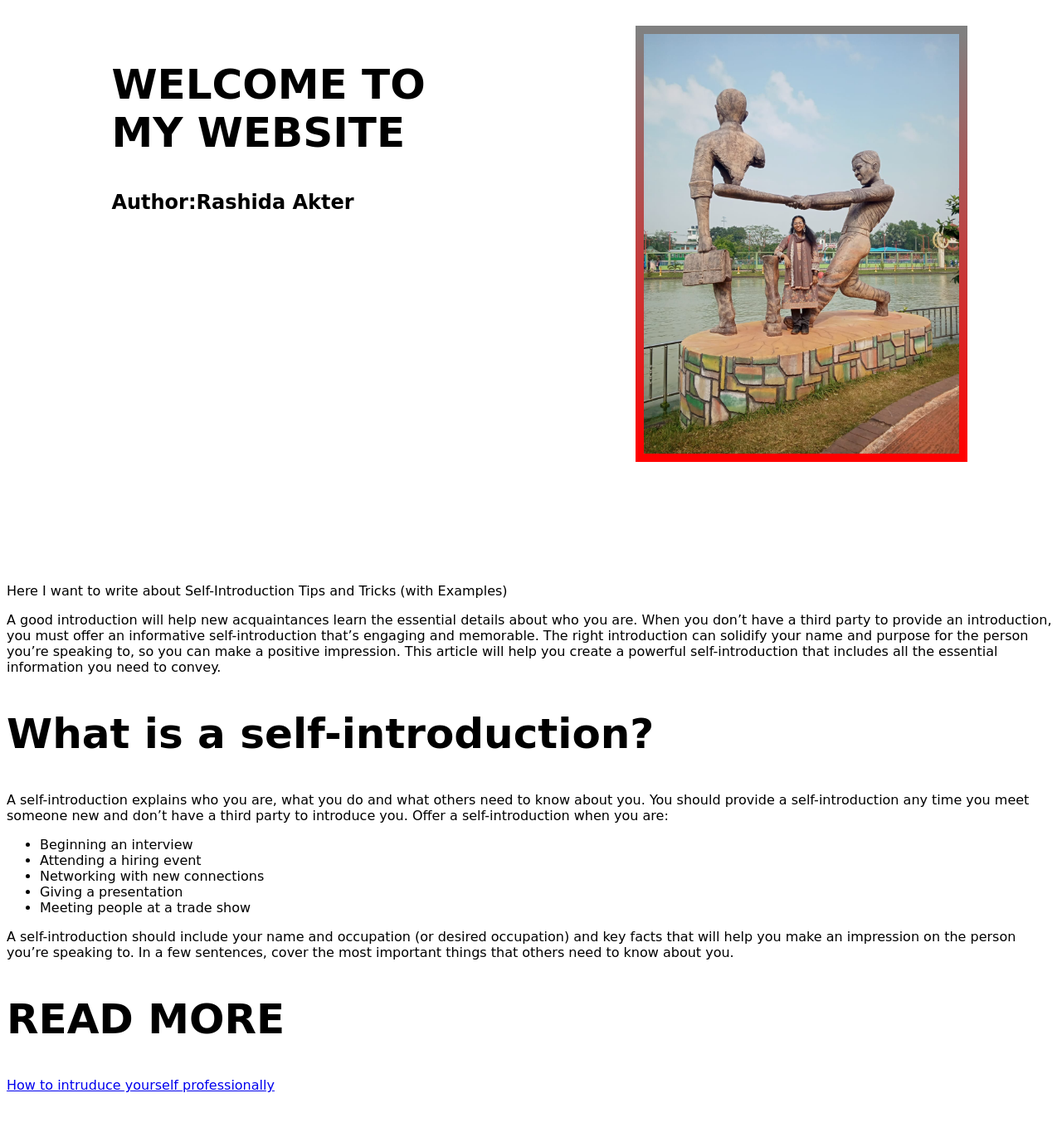
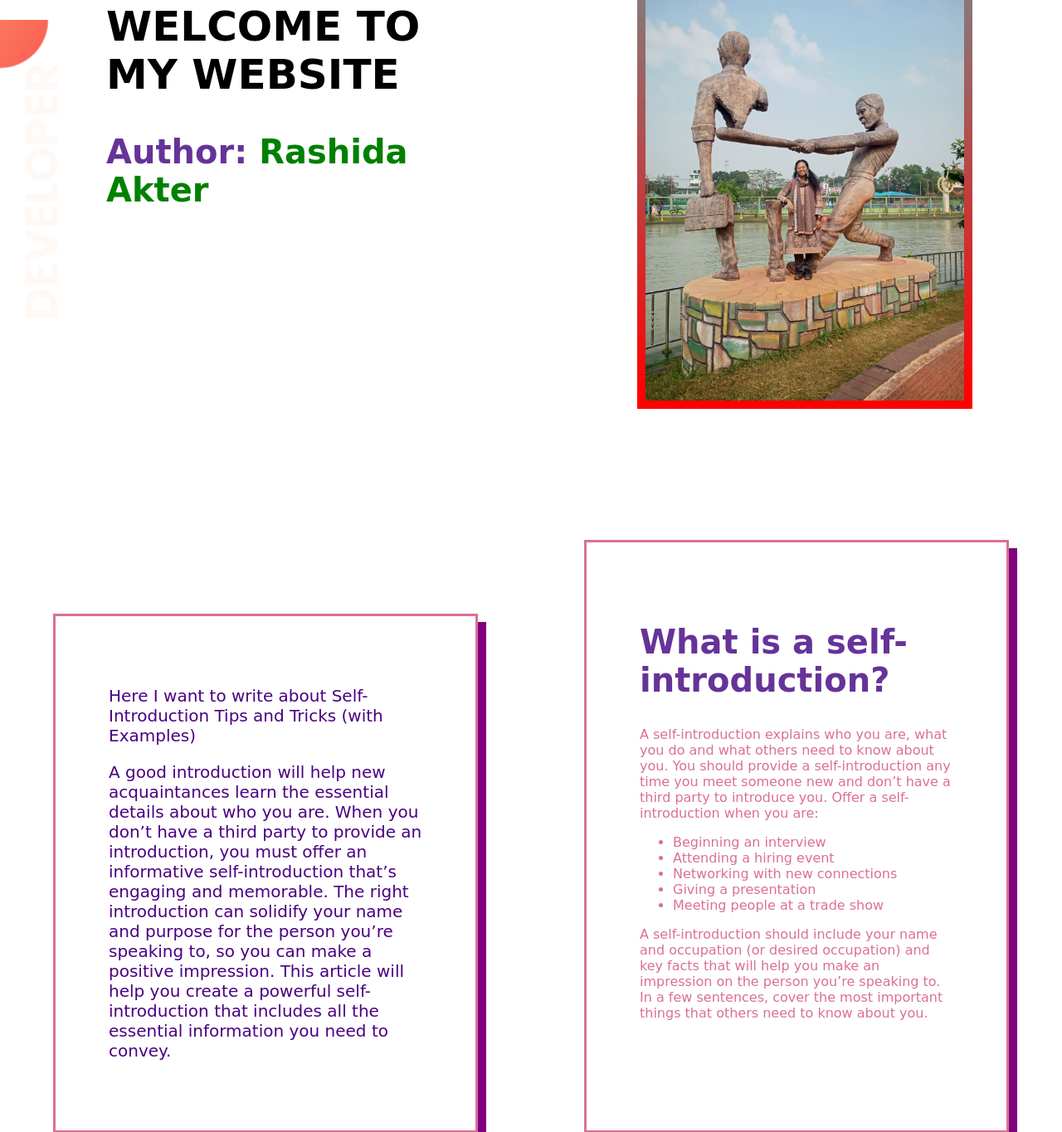
Before and after one commit to Rashidaakter1/developer-second, a plain HTML site: page index.html in a window 1280 px wide. Shown: the part 103-1468 px from the top of the page at 83% size. Before the commit the page ends 1429 px from the top, so only its background shows below. Drawn offline with Linux system fonts and the light colour scheme; a web font is replaced by a local one.

Commit message:
add more

```diff
--- a/index.html
+++ b/index.html
@@ -12,28 +12,31 @@
     <link rel="shortcut icon" href="https://c8.alamy.com/comp/RKJ2XN/website-icon-vector-illustration-technology-outline-RKJ2XN.jpg" type="image/x-icon">
 </head>
 <body>
-    <section>
+    <section class="background-image">
         <div class="first-part">
             <h1>
                 WELCOME TO MY WEBSITE
             </h1>
-            <h2>Author:Rashida Akter</h2>
+            <h2>Author: <span>Rashida Akter</span></h2>
         </div>
         <div class="first-part">
             <img src="rashi.jpg" alt="">
         </div>
     </section>
     <section>
-        <div>
+        <div class="first-part second-part second-part-box">
             <p>
                 Here I want to write about Self-Introduction Tips and Tricks (with Examples)
             </p>
             <p>
                 A good introduction will help new acquaintances learn the essential details about who you are. When you don’t have a third party to provide an introduction, you must offer an informative self-introduction that’s engaging and memorable. The right introduction can solidify your name and purpose for the person you’re speaking to, so you can make a positive impression. This article will help you create a powerful self-introduction that includes all the essential information you need to convey.
             </p>
-            <h1>
+        </div>
+        <div id="second-part-font" class="first-part second-part-box">
+
+            <h2>
                 What is a self-introduction?
-            </h1>
+            </h2>
             <p>
                 A self-introduction explains who you are, what you do and what others need to know about you. You should provide a self-introduction any time you meet someone new and don’t have a third party to introduce you. Offer a self-introduction when you are:
             </p>
@@ -49,10 +52,23 @@
             <p>
                 A self-introduction should include your name and occupation (or desired occupation) and key facts that will help you make an impression on the person you’re speaking to. In a few sentences, cover the most important things that others need to know about you.
             </p>
-            <h1>
+        </div>
+    </section>
+    <section>
+        <div class="first-part">
+            <h2>
                 READ MORE
-            </h1>
-            <a href="https://www.indeed.com/career-advice/career-development/introduce-yourself-professionally">How to intruduce yourself professionally</a>
+            </h2>
+            <a target="_blank" href="https://www.indeed.com/career-advice/career-development/introduce-yourself-professionally">How to intruduce yourself professionally</a>
+            <img id="third-part-img" src="https://www.thebalancecareers.com/thmb/KCq-oTiwBhIxTQD_CMbbrAIfUZw=/3000x2000/filters:fill(auto,1)/top-skills-every-professional-needs-to-have-4150386-Final-c7a102cfaf8a4a57a9d09cf0a9f03280.png" alt="">
+        </div>
+        <div class="first-part">
+            <h2>
+                How to write an introduction about yourself
+            </h2>
+            <p>
+                Whether you plan to deliver your self-introduction verbally or in writing, it’s helpful to draft a sample of what you want to say in advance. Preparing and practicing a verbal introduction will solidify the key points in your mind so you don’t forget any important details. Crafting a written self-introduction will give you a template that you can turn to quickly when you need to send an email regarding a job posting or sales opportunity that you’ve found.
+            </p>
         </div>
     </section>
 </body>
--- a/style.css
+++ b/style.css
@@ -1,5 +1,6 @@
 body{
     font-family: 'Pushster', cursive;
+    margin: 0;
 }
 section{
     display: flex;
@@ -7,10 +8,18 @@ section{
 h1{
     font-size:50px;
 }
+h2{
+    font-size: 40px;
+    color: rebeccapurple;
+}
 .first-part{
     width: 50%;
-    margin: 5%;
+
+    margin-left: 5%;
+    margin-right: 5%;
+    margin-bottom: 7%;
     padding: 5%;
+
 }
 .first-part img{
     width: 100%;
@@ -19,3 +28,27 @@ h1{
     border-image: linear-gradient(grey,red);
     border-image-slice: 1;
 }
+ span{
+     color: green;
+ }
+ .background-image{
+     background-image: url(images/top-banner.png);
+     background-repeat: no-repeat;
+     background-position: left;
+ }
+ .second-part{
+     font-size: 20px;
+     margin-top: 7%;
+     color: indigo;
+ }
+ .second-part-box{
+     border: 3px solid palevioletred;
+     box-shadow: 10px 10px purple;
+ }
+ #second-part-font{
+     color: palevioletred;
+ }
+ #third-part-img{
+     margin-top: 10%;
+     width: 100%;
+ }
```
Also changed, not shown: images/dream-bg.png (added), images/exp-bg.png (added), images/top-banner.png (added).
